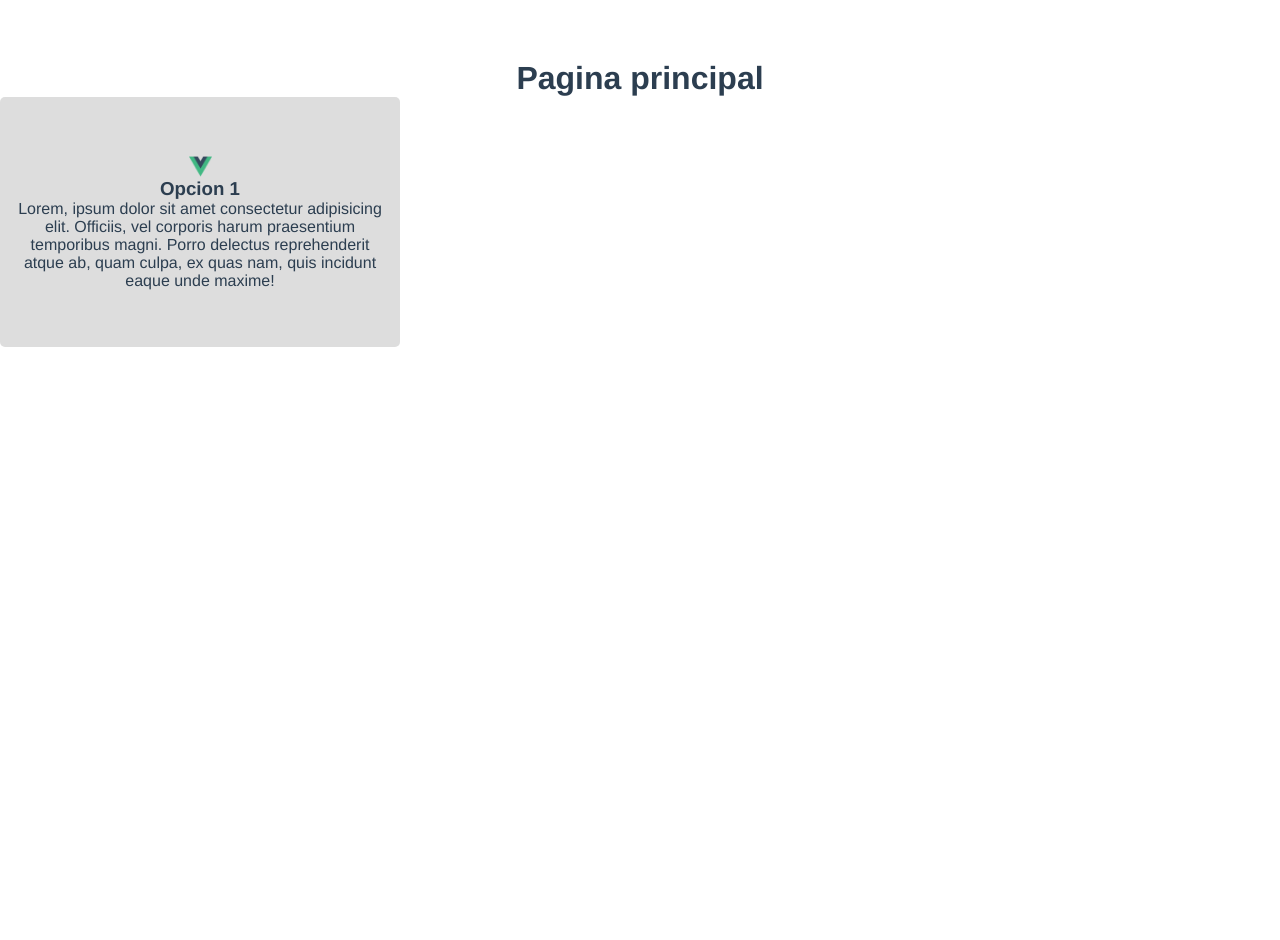
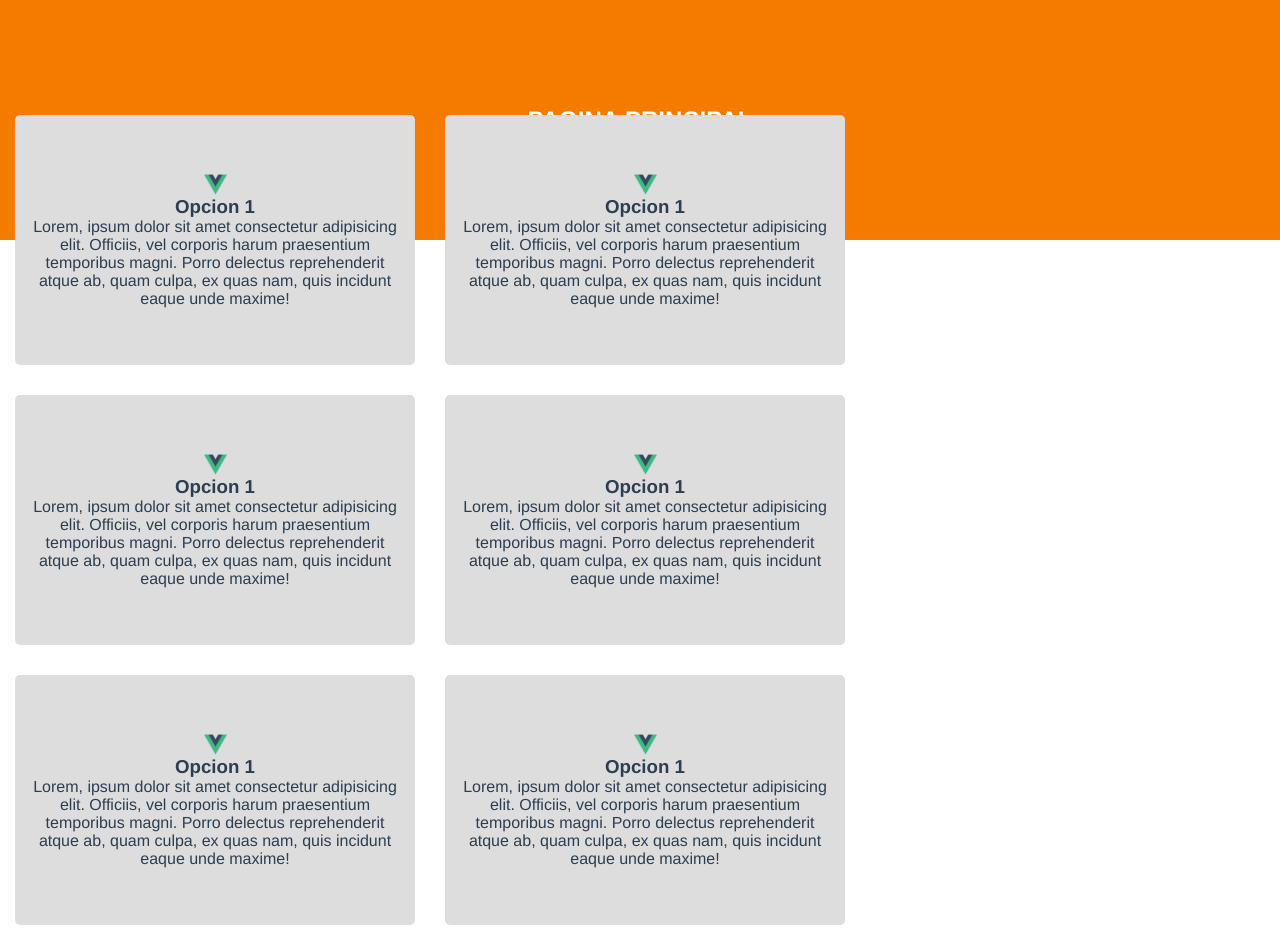
Before and after one commit to robertozh29/gestor-de-productos, a Vue app: page / in a window 1280 px wide. Before the commit the page ends 800 px from the top, so only its background shows below. Built offline with nearby package versions, Linux system fonts and the light colour scheme.

Commit message:
Adding some structure to home page

```diff
--- a/src/App.vue
+++ b/src/App.vue
@@ -24,7 +24,7 @@ export default {
   -moz-osx-font-smoothing: grayscale;
   text-align: center;
   color: #2c3e50;
-  margin-top: 60px;
-
+  min-height: 100vh;
+  min-width: 100vw;
 }
 </style>
--- a/src/components/MenuItem.vue
+++ b/src/components/MenuItem.vue
@@ -25,11 +25,14 @@ export default {
     height: 250px;
     background-color: #DDD;
     padding: 10px;
+    margin: 15px;
     border-radius: 5px;
+    /* FLEX */
     display: flex;
     flex-direction: column;
     justify-content: center;
     align-items: center;
+
 }
 
 .menu-item img{
--- a/src/views/home-page.vue
+++ b/src/views/home-page.vue
@@ -1,7 +1,19 @@
 <template>
-    <div class="Home container">
-        <h1>Pagina principal</h1>
-        <MenuItem />
+    <div class="home container">
+        <header>
+          <h2>Pagina principal</h2>
+        </header>
+        <div class="menu-container">
+          <div class="menu">
+            <MenuItem />
+            <MenuItem />
+            <MenuItem />
+            <MenuItem />
+            <MenuItem />
+            <MenuItem />
+          </div>
+        </div>
+
     </div>
 </template>
 
@@ -13,3 +25,39 @@ export default {
     components: { MenuItem }
 }
 </script>
+
+<style>
+.home.container{
+  width: 100%;
+  min-height: 100vh;
+}
+header{
+  height: 30vh;
+  background-color: #f47a00;
+  color: #FFF;
+  display: flex;
+  flex-direction: column;
+  justify-content: center;
+  align-items: center;
+}
+header h2{
+  text-transform: uppercase;
+}
+
+.menu-container{
+  height: 70vh;
+  display: flex;
+  flex-direction: column;
+  justify-content: center;
+  align-items: center;
+}
+
+.menu{
+  max-width: 1300px;
+
+  margin: auto;
+  display: flex;
+  flex-wrap: wrap;
+}
+
+</style>
```
